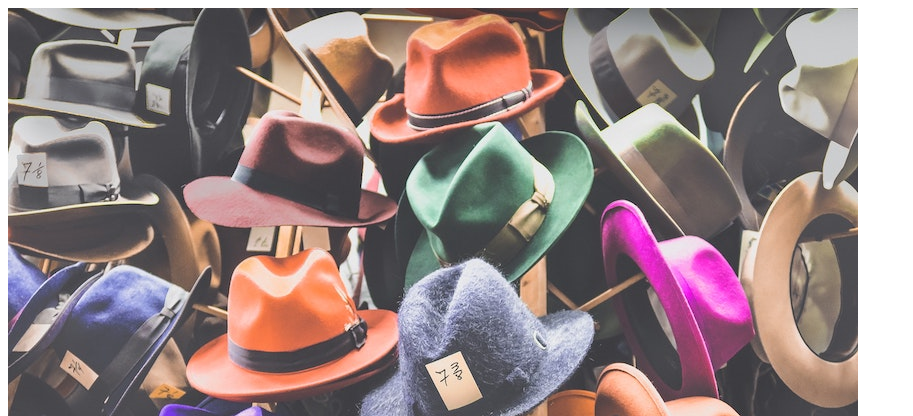
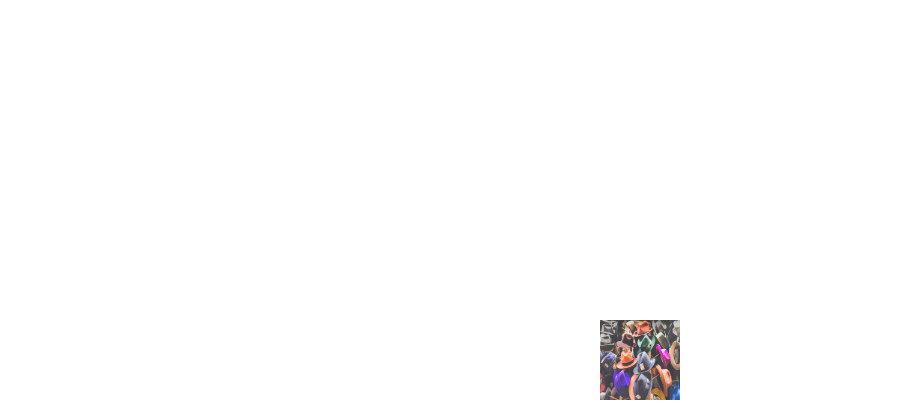
Before and after one commit to Architravelt/git-101, a plain HTML site: page index.html in a window 1280 px wide. Shown: the top 416 px of the page, without its empty margins (0-913 px from the left). Drawn offline with Linux system fonts and the light colour scheme.

Commit message:
centered image and tagline

```diff
--- a/index.html
+++ b/index.html
@@ -1,10 +1,13 @@
 <!DOCTYPE html>
 <html>
 <head>
+	<link rel="stylesheet" type="text/css" href="style.css">
 	<title></title>
 </head>
 <body>
-	<img src="hats.jpg">
+	<div id=container>
+	<img id=logo src="hats.jpg">
 	<h1>Coming soon... Le Wagon</h1>
+	</div>
 </body>
 </html>
--- /dev/null
+++ b/style.css
@@ -0,0 +1,18 @@
+body{
+	margin: 0;
+	font-family: Helvetica;
+}
+
+#logo {
+	height: 80px;
+	width: 80px;
+	display: block;
+}
+
+#container {
+	display: flex;
+	align-items: center;
+	justify-content: center;
+	height: 100vh;
+	flex-direction: column;
+}
```
